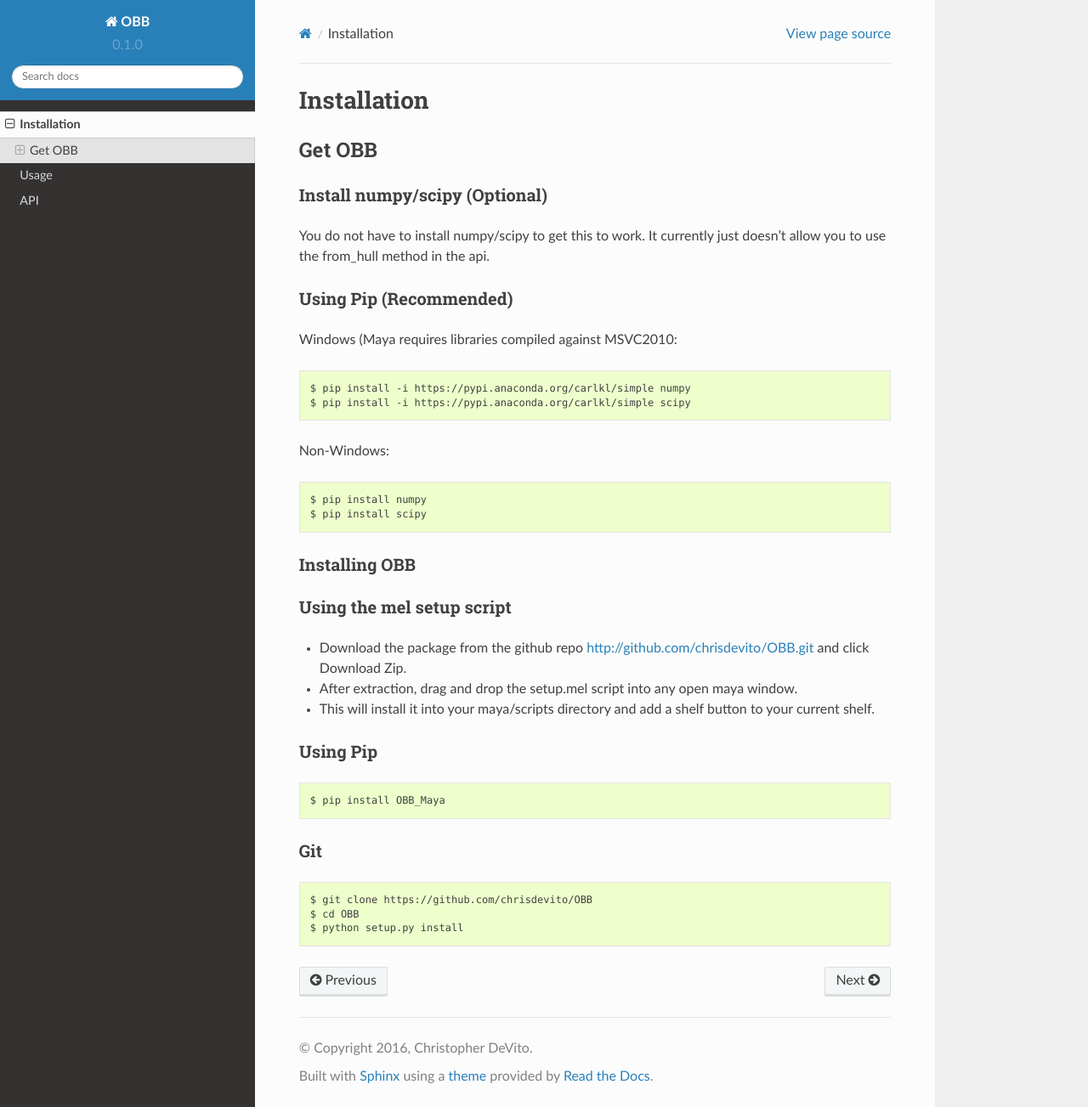
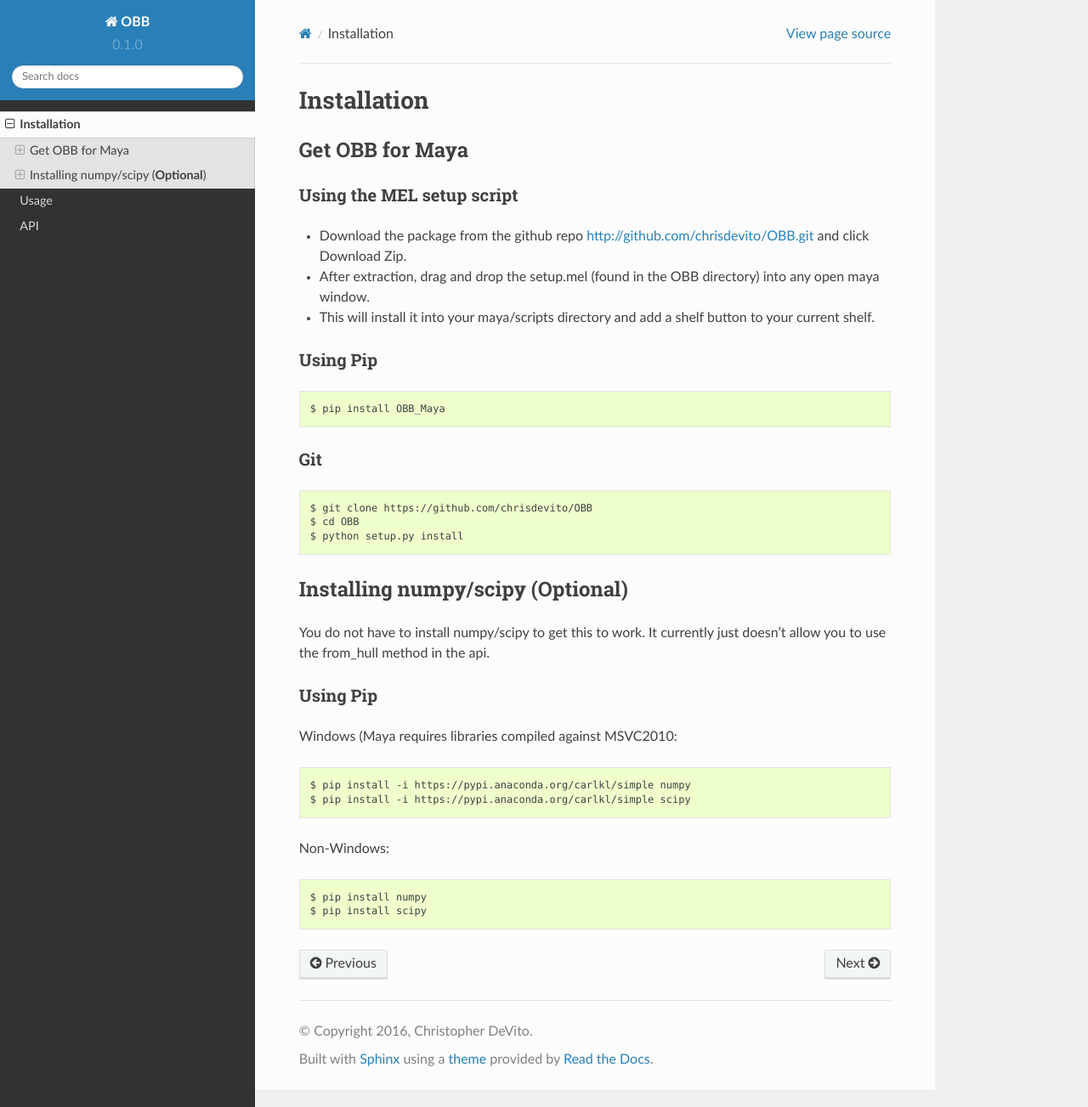
Before and after one commit to chrisdevito/OBB, a Sphinx documentation site: the page built from docs/installation.rst, in a window 1280 px wide and 1303 px high. Shown: the whole window at 85% size. Built offline with Sphinx 7.4.7 and the Read the Docs theme 2.0.0, drawn with Linux system fonts in a browser that asks for light colours; some of the changed lines change nothing that is shown.

Commit message:
Doc update.

```diff
--- a/docs/index.rst
+++ b/docs/index.rst
@@ -18,6 +18,9 @@
 Requirements
 =============
 - Autodesk Maya 2015 (http://www.autodesk.com/products/maya/overview)
+
+Optional Requirements
+======================
 - Scipy 0.16.0 (https://www.scipy.org/)
 - Numpy 1.9.2 (http://www.numpy.org/)
 
--- a/docs/installation.rst
+++ b/docs/installation.rst
@@ -2,36 +2,13 @@
 Installation
 ============
 
-Get OBB
-========
+Get OBB for Maya
+==================
 
-Install numpy/scipy (**Optional**)
--------------------------------
-You do not have to install numpy/scipy to get this to work.
-It currently just doesn't allow you to use the from_hull method in the api.
-
-Using Pip (Recommended)
------------------------
-Windows (Maya requires libraries compiled against MSVC2010:
-::
-
-    $ pip install -i https://pypi.anaconda.org/carlkl/simple numpy
-    $ pip install -i https://pypi.anaconda.org/carlkl/simple scipy
-
-Non-Windows:
-::
-
-    $ pip install numpy
-    $ pip install scipy
-
-
-Installing OBB
----------------
-
-Using the mel setup script
+Using the MEL setup script
 ---------------------------
 - Download the package from the github repo http://github.com/chrisdevito/OBB.git and click Download Zip.
-- After extraction, drag and drop the setup.mel script into any open maya window.
+- After extraction, drag and drop the setup.mel (found in the OBB directory) into any open maya window.
 - This will install it into your maya/scripts directory and add a shelf button to your current shelf.
 
 Using Pip
@@ -47,3 +24,23 @@
     $ git clone https://github.com/chrisdevito/OBB
     $ cd OBB
     $ python setup.py install
+
+
+Installing numpy/scipy (**Optional**)
+===================================
+You do not have to install numpy/scipy to get this to work.
+It currently just doesn't allow you to use the from_hull method in the api.
+
+Using Pip
+----------
+Windows (Maya requires libraries compiled against MSVC2010:
+::
+
+    $ pip install -i https://pypi.anaconda.org/carlkl/simple numpy
+    $ pip install -i https://pypi.anaconda.org/carlkl/simple scipy
+
+Non-Windows:
+::
+
+    $ pip install numpy
+    $ pip install scipy
```
